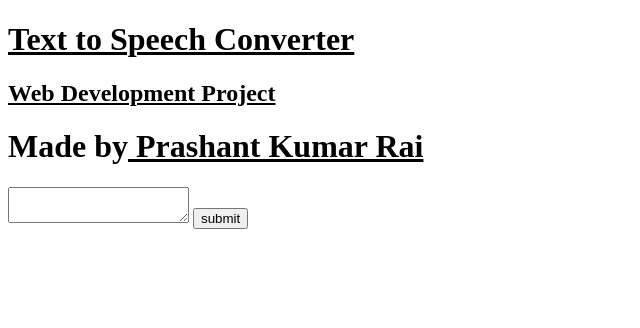
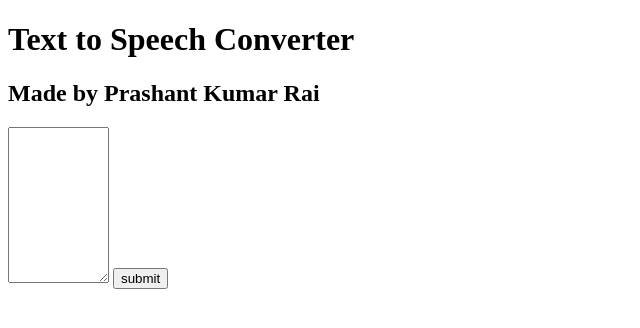
Before and after one commit to prashantrai2022/project, a plain HTML site: page index.html in a window 1280 px wide. Shown: the whole page, without its empty margins (0-640 px from the left). Drawn offline with Linux system fonts and the light colour scheme.

Commit message:
Update index.html

```diff
--- a/index.html
+++ b/index.html
@@ -2,14 +2,13 @@
 <html>
     <head></head>
     <body>
-<script type=”text/javascript” src=https://code.responsivevoice.org/responsivevoice.js></script>
+        <script type="text/javascript" src="https://code.responsivevoice.org/responsivevoice.js"></script>
 
-<h1><u>Text to Speech Converter</u></h1>
-<h2><u>Web Development Project</u></h2>
-<h1>Made by<u> Prashant Kumar Rai</u></h1>
+        <h1>Text to Speech Converter</h1>
+                <h2> Made by Prashant Kumar Rai </h2>
 
-<textarea id="txt" cols=”45” rows=”20”></textarea>
-<input onclick="speakText()"" type="button" value="submit">
+        <textarea id="txt" cols="10" rows="10"></textarea>
+        <input onclick="speakText()" type="button" value="submit">
 
         <script>
             function speakText(){
```
Lines whose indentation alone changed are shown as unchanged.
